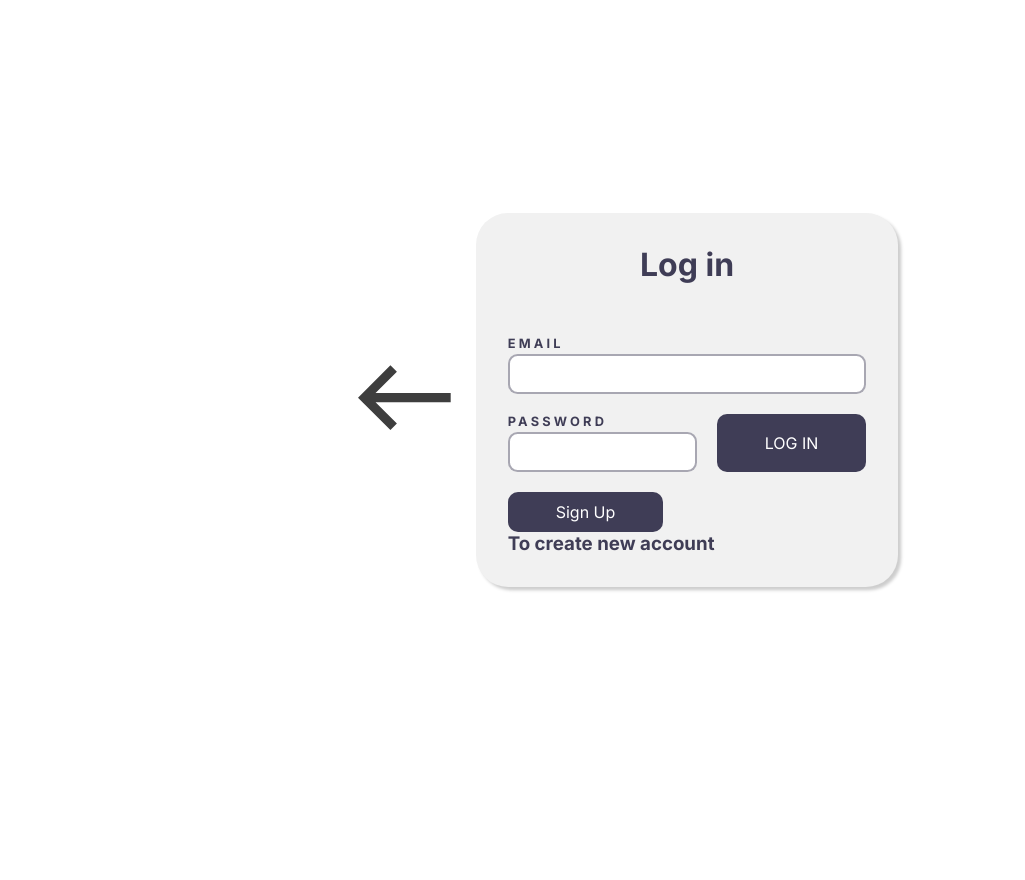
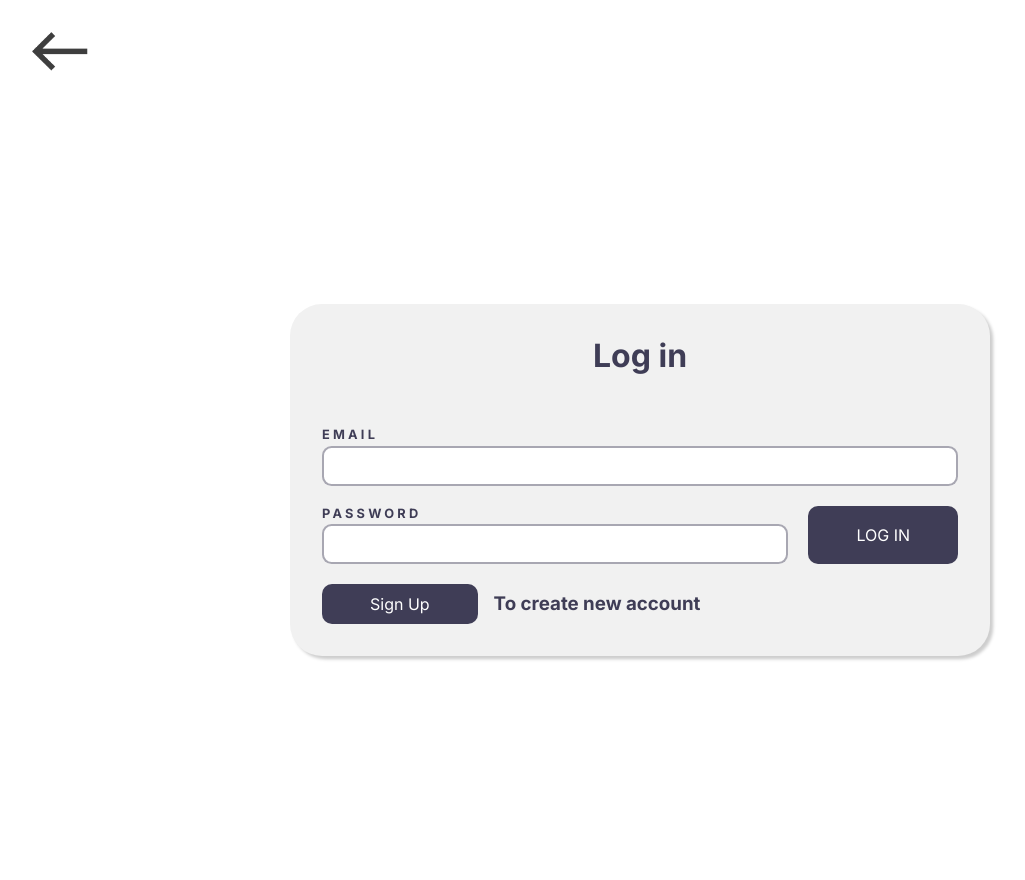
Before and after one commit to iustina-d/eCommerce-website, a Flask app: template templates/log_in.html in a window 1280 px wide. Shown: the whole page, without its empty margins (0-1025 px from the left). Before the commit the page ends 591 px from the top, so only its background shows below. Run offline with Flask 2, Linux system fonts and the light colour scheme; the template is opened without the code that fills it, so the values that code supplies are empty.

Commit message:
add some more css

```diff
--- a/static/css/home.css
+++ b/static/css/home.css
@@ -5,7 +5,7 @@
 /* meniu */
 .menu {
   background-color: rgb(68, 66, 66);
-  height: 100%;
+  height: 76.55rem;
   width: 400px;
 }
 
@@ -147,7 +147,7 @@
 
 /* cards */
 .page-content-cards {
-  height: calc(100vh - 0.1px);
+  height: calc(100vh - 123px);
   width: calc(100vw - 415px);
   background-color: rgb(177, 171, 171);
   padding-bottom: 25rem;
@@ -225,7 +225,7 @@ h3 {
 
 .pagination ul li.active {
   color: #fff;
-  background-image: linear-gradient(#ff4568, #ff4568);
+  background-image: linear-gradient(#676666, #111111);
   background-repeat: no-repeat;
   background-position: 0 0;
 }
--- a/static/css/log_in.css
+++ b/static/css/log_in.css
@@ -12,7 +12,11 @@ img {
   max-width: 100%;
   width: 100%;
 }
-body {
+input,
+button {
+  font-family: inherit;
+}
+.content {
   font-family: "Inter", sans-serif;
   font-size: 16px;
   color: #3f3d56;
@@ -20,10 +24,6 @@ body {
   align-items: center;
   justify-content: center;
   min-height: 100vh;
-}
-input,
-button {
-  font-family: inherit;
 }
 .container {
   background-color: #f1f1f1;
@@ -81,6 +81,19 @@ button {
   cursor: pointer;
   opacity: 0.75;
 }
+.registration {
+  display: flex;
+  text-align: start;
+  align-items: center;
+}
+.registration h3 {
+  margin: 1.2rem 1rem 0;
+}
+.arrow_image {
+  width: 120px;
+  height: 80px;
+  padding: 2rem;
+}
 
 @media (min-width: 700px) {
   .container {
```
Also changed, not shown: static/css/navbar.css (+6 -1 lines), static/css/sign_up.css (+7 -1 lines).
